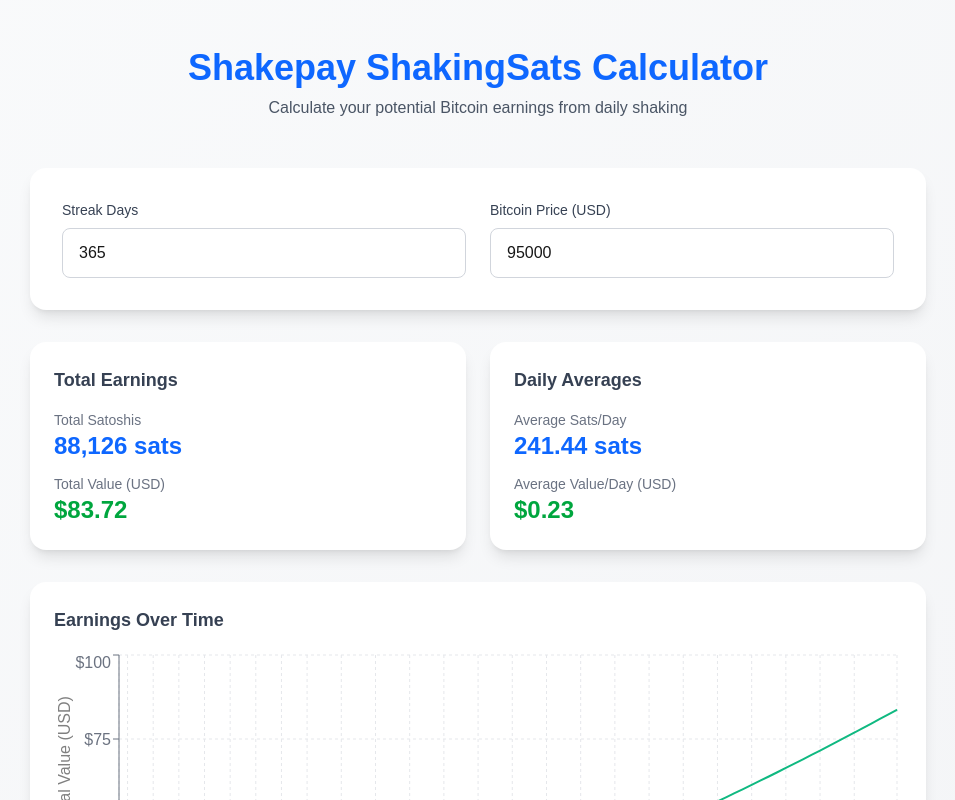
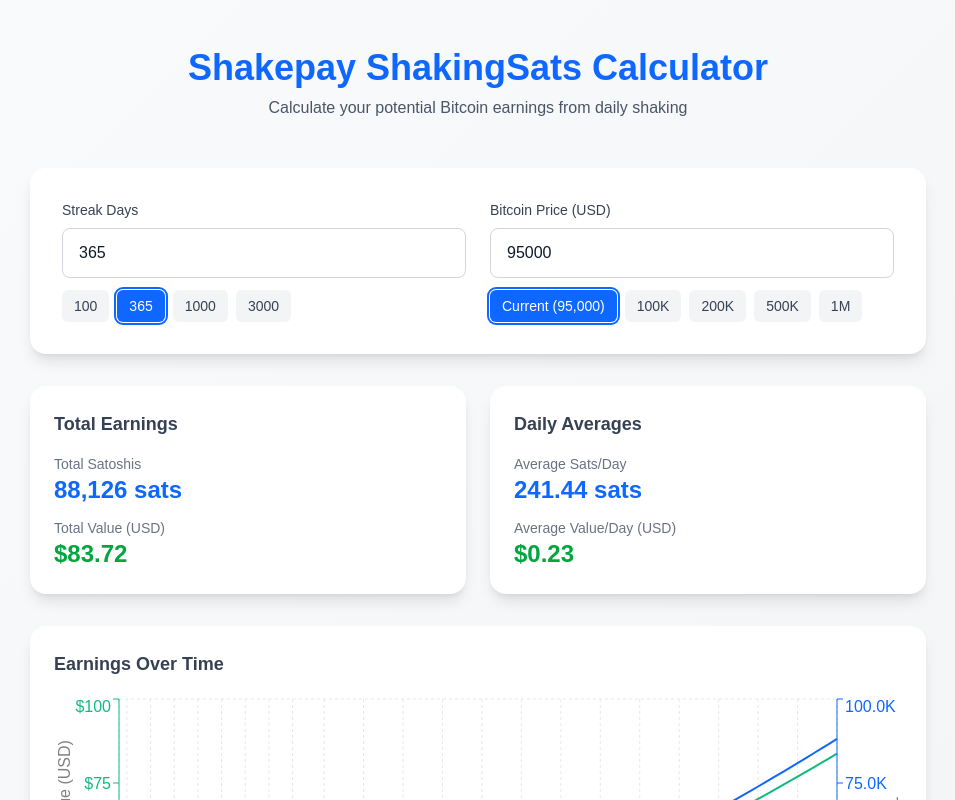
Before and after one commit to eason-dev/shakepay-calculator, a Next.js app: page / in a window 1280 px wide. Shown: the top 800 px of the page, without its empty margins (162-1117 px from the left). Built offline with nearby package versions, Linux system fonts and the light colour scheme; no server answers.

Commit message:
Improve content

```diff
--- a/app/components/Calculator.tsx
+++ b/app/components/Calculator.tsx
@@ -12,6 +12,7 @@
 export default function Calculator() {
   const [daysInput, setDaysInput] = useState<string>('365');
   const [btcPriceInput, setBtcPriceInput] = useState<string>('0');
+  const [currentBtcPrice, setCurrentBtcPrice] = useState<number>(0);
   const [result, setResult] = useState<CalculationResult | null>(null);
   const [loading, setLoading] = useState<boolean>(true);
 
@@ -24,13 +25,17 @@
         );
         const data = await response.json();
         if (data.bitcoin?.usd) {
-          setBtcPriceInput(data.bitcoin.usd.toString());
+          const price = data.bitcoin.usd;
+          setBtcPriceInput(price.toString());
+          setCurrentBtcPrice(price);
         } else {
           setBtcPriceInput('95000'); // Fallback price
+          setCurrentBtcPrice(95000);
         }
       } catch (error) {
         console.error('Failed to fetch BTC price:', error);
         setBtcPriceInput('95000'); // Fallback price
+        setCurrentBtcPrice(95000);
       } finally {
         setLoading(false);
       }
@@ -98,8 +103,50 @@
                 value={daysInput}
                 onChange={handleDaysChange}
                 min="1"
-                className="w-full px-4 py-3 border border-gray-300 rounded-lg focus:ring-2 focus:ring-shakepay-blue focus:border-transparent outline-none transition"
+                className="w-full px-4 py-3 border border-gray-300 rounded-lg focus:ring-2 focus:ring-shakepay-blue focus:border-transparent outline-none transition text-gray-900"
               />
+              <div className="flex flex-wrap gap-2 mt-3">
+                <button
+                  onClick={() => setDaysInput('100')}
+                  className={`px-3 py-1.5 text-sm rounded-md transition ${
+                    daysInput === '100'
+                      ? 'bg-shakepay-blue text-white ring-2 ring-shakepay-blue ring-offset-1'
+                      : 'bg-gray-100 hover:bg-gray-200 text-gray-700'
+                  }`}
+                >
+                  100
+                </button>
+                <button
+                  onClick={() => setDaysInput('365')}
+                  className={`px-3 py-1.5 text-sm rounded-md transition ${
+                    daysInput === '365'
+                      ? 'bg-shakepay-blue text-white ring-2 ring-shakepay-blue ring-offset-1'
+                      : 'bg-gray-100 hover:bg-gray-200 text-gray-700'
+                  }`}
+                >
+                  365
+                </button>
+                <button
+                  onClick={() => setDaysInput('1000')}
+                  className={`px-3 py-1.5 text-sm rounded-md transition ${
+                    daysInput === '1000'
+                      ? 'bg-shakepay-blue text-white ring-2 ring-shakepay-blue ring-offset-1'
+                      : 'bg-gray-100 hover:bg-gray-200 text-gray-700'
+                  }`}
+                >
+                  1000
+                </button>
+                <button
+                  onClick={() => setDaysInput('3000')}
+                  className={`px-3 py-1.5 text-sm rounded-md transition ${
+                    daysInput === '3000'
+                      ? 'bg-shakepay-blue text-white ring-2 ring-shakepay-blue ring-offset-1'
+                      : 'bg-gray-100 hover:bg-gray-200 text-gray-700'
+                  }`}
+                >
+                  3000
+                </button>
+              </div>
             </div>
 
             {/* BTC Price Input */}
@@ -117,8 +164,60 @@
                 onChange={handleBtcPriceChange}
                 min="0"
                 step="100"
-                className="w-full px-4 py-3 border border-gray-300 rounded-lg focus:ring-2 focus:ring-shakepay-blue focus:border-transparent outline-none transition"
+                className="w-full px-4 py-3 border border-gray-300 rounded-lg focus:ring-2 focus:ring-shakepay-blue focus:border-transparent outline-none transition text-gray-900"
               />
+              <div className="flex flex-wrap gap-2 mt-3">
+                <button
+                  onClick={() => setBtcPriceInput(currentBtcPrice.toString())}
+                  className={`px-3 py-1.5 text-sm rounded-md transition ${
+                    parseFloat(btcPriceInput) === currentBtcPrice
+                      ? 'bg-shakepay-blue text-white ring-2 ring-shakepay-blue ring-offset-1'
+                      : 'bg-gray-100 hover:bg-gray-200 text-gray-700'
+                  }`}
+                >
+                  Current ({formatNumber(currentBtcPrice)})
+                </button>
+                <button
+                  onClick={() => setBtcPriceInput('100000')}
+                  className={`px-3 py-1.5 text-sm rounded-md transition ${
+                    btcPriceInput === '100000'
+                      ? 'bg-shakepay-blue text-white ring-2 ring-shakepay-blue ring-offset-1'
+                      : 'bg-gray-100 hover:bg-gray-200 text-gray-700'
+                  }`}
+                >
+                  100K
+                </button>
+                <button
+                  onClick={() => setBtcPriceInput('200000')}
+                  className={`px-3 py-1.5 text-sm rounded-md transition ${
+                    btcPriceInput === '200000'
+                      ? 'bg-shakepay-blue text-white ring-2 ring-shakepay-blue ring-offset-1'
+                      : 'bg-gray-100 hover:bg-gray-200 text-gray-700'
+                  }`}
+                >
+                  200K
+                </button>
+                <button
+                  onClick={() => setBtcPriceInput('500000')}
+                  className={`px-3 py-1.5 text-sm rounded-md transition ${
+                    btcPriceInput === '500000'
+                      ? 'bg-shakepay-blue text-white ring-2 ring-shakepay-blue ring-offset-1'
+                      : 'bg-gray-100 hover:bg-gray-200 text-gray-700'
+                  }`}
+                >
+                  500K
+                </button>
+                <button
+                  onClick={() => setBtcPriceInput('1000000')}
+                  className={`px-3 py-1.5 text-sm rounded-md transition ${
+                    btcPriceInput === '1000000'
+                      ? 'bg-shakepay-blue text-white ring-2 ring-shakepay-blue ring-offset-1'
+                      : 'bg-gray-100 hover:bg-gray-200 text-gray-700'
+                  }`}
+                >
+                  1M
+                </button>
+              </div>
             </div>
           </div>
         </div>
--- a/app/components/Chart.tsx
+++ b/app/components/Chart.tsx
@@ -31,6 +31,16 @@
       return `$${(value / 1000).toFixed(1)}K`;
     }
     return `$${value.toFixed(0)}`;
+  };
+
+  const formatSatsAxis = (value: number) => {
+    if (value >= 1000000) {
+      return `${(value / 1000000).toFixed(1)}M`;
+    }
+    if (value >= 1000) {
+      return `${(value / 1000).toFixed(1)}K`;
+    }
+    return value.toFixed(0);
   };
 
   const formatCurrency = (value: number) => {
@@ -75,17 +85,30 @@
             stroke="#6b7280"
           />
           <YAxis
+            yAxisId="left"
             tickFormatter={formatYAxis}
             label={{
               value: 'Total Value (USD)',
               angle: -90,
               position: 'insideLeft',
             }}
-            stroke="#6b7280"
+            stroke="#10B981"
+          />
+          <YAxis
+            yAxisId="right"
+            orientation="right"
+            tickFormatter={formatSatsAxis}
+            label={{
+              value: 'Total Sats',
+              angle: 90,
+              position: 'insideRight',
+            }}
+            stroke="#0E67FF"
           />
           <Tooltip content={<CustomTooltip />} />
           <Legend />
           <Line
+            yAxisId="left"
             type="monotone"
             dataKey="totalUSD"
             stroke="#10B981"
@@ -93,6 +116,15 @@
             dot={false}
             name="Total Value (USD)"
           />
+          <Line
+            yAxisId="right"
+            type="monotone"
+            dataKey="totalSats"
+            stroke="#0E67FF"
+            strokeWidth={2}
+            dot={false}
+            name="Total Sats"
+          />
         </LineChart>
       </ResponsiveContainer>
     </div>
```
